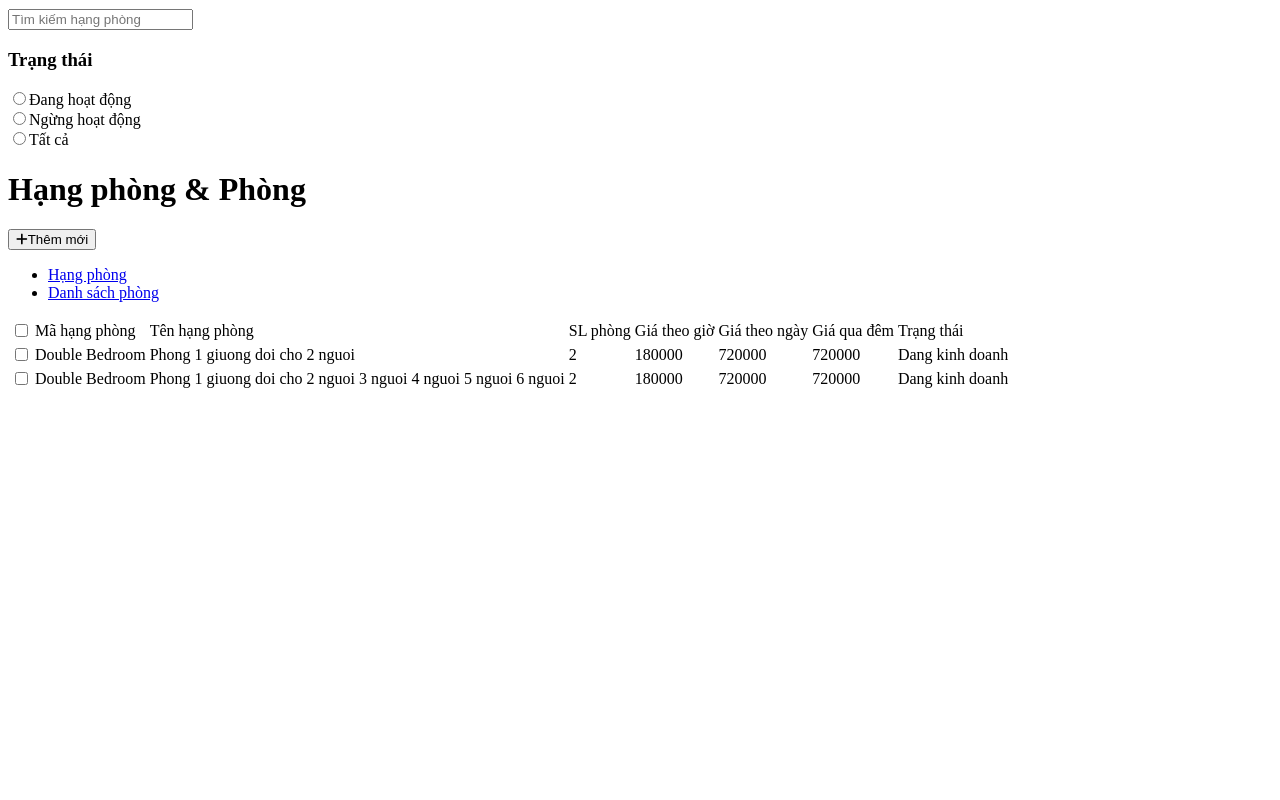
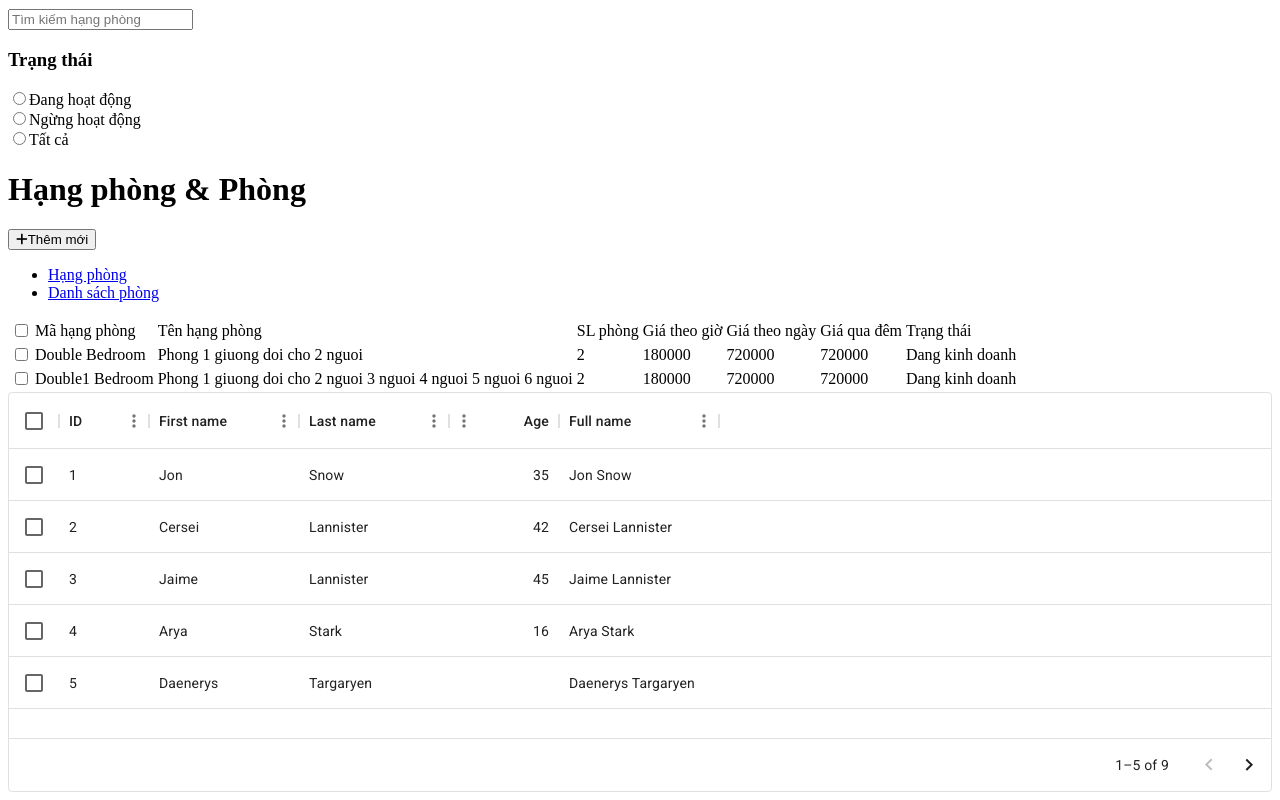
Before and after one commit to khanhtb1306/core_mana_hotel_fe, a React (Create React App) app in the folder app/: page /categoryRoomManagement in a window 1280 px wide. Shown: the part 863-1663 px from the top of the page. Before the commit the page ends 1263 px from the top, so only its background shows below. Built offline with nearby package versions, Linux system fonts and the light colour scheme.

Commit message:
Change button to component and install grid to create table easy

```diff
--- a/app/package.json
+++ b/app/package.json
@@ -3,6 +3,10 @@
   "version": "0.1.0",
   "private": true,
   "dependencies": {
+    "@emotion/react": "^11.11.1",
+    "@emotion/styled": "^11.11.0",
+    "@mui/material": "^5.14.11",
+    "@mui/x-data-grid": "^6.16.0",
     "@tailwindcss/forms": "^0.5.6",
     "@testing-library/jest-dom": "^5.17.0",
     "@testing-library/react": "^13.4.0",
--- a/app/src/components/FilterSearch.js
+++ b/app/src/components/FilterSearch.js
@@ -8,7 +8,7 @@ function FilterSearch(props) {
       <div className="p-5 shadow-md mb-10 bg-white">
         <h3 className="pb-5">{props.name}</h3>
         <input
-          className="w-full py-2 px-3 text-gray-700 border-b-2"
+          className="w-full py-2 px-3 text-gray-700 border-0 border-b focus:border-b-2 focus:border-green-500 focus:ring-0 "
           id="username"
           type="text"
           placeholder={props.subName}
--- a/app/src/components/FilterStatus.js
+++ b/app/src/components/FilterStatus.js
@@ -3,13 +3,13 @@ function FilterStatus() {
     <>
       <div className="p-5 shadow-md mb-10 bg-white">
         <h3 className="pb-5">Trạng thái</h3>
-        <input type="radio" id="active" name="status" className="p-2 mr-2" />
+        <input type="radio" id="active" name="status" className="p-2 mr-2 focus:ring-green-200 text-green-500" />
         <label htmlFor="active">Đang hoạt động</label>
         <br />
-        <input type="radio" id="inative" name="status" className="p-2 mr-2" />
+        <input type="radio" id="inative" name="status" className="p-2 mr-2 focus:ring-green-200 text-green-500" />
         <label htmlFor="inative">Ngừng hoạt động</label>
         <br />
-        <input type="radio" id="all" name="status" className="p-2 mr-2" />
+        <input type="radio" id="all" name="status" className="p-2 mr-2 focus:ring-green-200 text-green-500" />
         <label htmlFor="all">Tất cả</label>
         <br />
       </div>
--- /dev/null
+++ b/app/src/components/UI/Button.js
@@ -0,0 +1,34 @@
+import { useState } from "react";
+
+function Button(props) {
+  const [showAction, setShowAction] = useState(false);
+  const list = props.names.map((item) => (
+    <div className="py-2 px-4 hover:bg-gray-200">
+      <i key={item.name} class={`${item.icon} pr-4`}></i>
+      {item.name}
+      <br />
+    </div>
+  ));
+
+  return (
+    <div
+      className="ml-auto"
+      onMouseMove={() => setShowAction(true)}
+      onMouseOut={() => setShowAction(false)}
+    >
+      <button className="bg-green-500 text-white py-2 px-4 rounded hover:bg-green-700">
+        <i className={`${props.iconAction} pr-2`}></i>
+        {props.action}
+      </button>
+      {showAction ? (
+        <>
+          <div className="absolute bg-white ml-auto w-60 py-3">
+            {list}
+          </div>
+        </>
+      ) : null}
+    </div>
+  );
+}
+
+export default Button;
--- a/app/src/pages/CategoryManagement/index.js
+++ b/app/src/pages/CategoryManagement/index.js
@@ -2,6 +2,54 @@ import { useState } from "react";
 import FilterSearch from "../../components/FilterSearch";
 import FilterStatus from "../../components/FilterStatus";
 import RoomRootLayout from "../RoomRootLayout";
+import Button from "../../components/UI/Button";
+
+import Box from '@mui/material/Box';
+import { DataGrid } from '@mui/x-data-grid';
+
+const columns = [
+  { field: 'id', headerName: 'ID', width: 90 },
+  {
+    field: 'firstName',
+    headerName: 'First name',
+    width: 150,
+    editable: true,
+  },
+  {
+    field: 'lastName',
+    headerName: 'Last name',
+    width: 150,
+    editable: true,
+  },
+  {
+    field: 'age',
+    headerName: 'Age',
+    type: 'number',
+    width: 110,
+    editable: true,
+  },
+  {
+    field: 'fullName',
+    headerName: 'Full name',
+    description: 'This column has a value getter and is not sortable.',
+    sortable: false,
+    width: 160,
+    valueGetter: (params) =>
+      `${params.row.firstName || ''} ${params.row.lastName || ''}`,
+  },
+];
+
+const rows = [
+  { id: 1, lastName: 'Snow', firstName: 'Jon', age: 35 },
+  { id: 2, lastName: 'Lannister', firstName: 'Cersei', age: 42 },
+  { id: 3, lastName: 'Lannister', firstName: 'Jaime', age: 45 },
+  { id: 4, lastName: 'Stark', firstName: 'Arya', age: 16 },
+  { id: 5, lastName: 'Targaryen', firstName: 'Daenerys', age: null },
+  { id: 6, lastName: 'Melisandre', firstName: null, age: 150 },
+  { id: 7, lastName: 'Clifford', firstName: 'Ferrara', age: 44 },
+  { id: 8, lastName: 'Frances', firstName: 'Rossini', age: 36 },
+  { id: 9, lastName: 'Roxie', firstName: 'Harvey', age: 65 },
+];
 
 const DUMMY_CATEGORY_ROOM = [
   {
@@ -14,7 +62,7 @@ const DUMMY_CATEGORY_ROOM = [
     status: "Dang kinh doanh",
   },
   {
-    id: "Double Bedroom",
+    id: "Double1 Bedroom",
     name: "Phong 1 giuong doi cho 2 nguoi 3 nguoi 4 nguoi 5 nguoi 6 nguoi ",
     amount: "2",
     priceHour: 180000,
@@ -26,12 +74,18 @@ const DUMMY_CATEGORY_ROOM = [
 
 function CategoryManagementPage() {
   const all = ["Tat ca", "Tang 1", "Tang 2"];
-  const [showNew, setShowNew] = useState(false);
 
+  const [showButtonAction, setShowButtonAction] = useState(false);
+
+  //Get each row from list category room
   const listCate = DUMMY_CATEGORY_ROOM.map((item) => (
     <tr key={item.id} className="border-gray-300 border even:bg-white">
       <td className="p-2">
-        <input type="checkbox" className="w-5 h-5 border-gray-300 focus:ring-green-200 text-green-500" />
+        <input
+          type="checkbox"
+          className="w-5 h-5 border-gray-300 focus:ring-green-200 text-green-500"
+          onChange={() => setShowButtonAction(!showButtonAction)}
+        />
       </td>
       <td className="p-2">{item.id}</td>
       <td className="p-2">{item.name}</td>
@@ -42,8 +96,6 @@ function CategoryManagementPage() {
       <td className="p-2">{item.status}</td>
     </tr>
   ));
-
-  console.log(listCate);
 
   return (
     <>
@@ -61,37 +113,31 @@ function CategoryManagementPage() {
         <div className="w-10/12 pt-5 pl-5 mr-10">
           <div className="flex">
             <h1 className="text-4xl">Hạng phòng & Phòng</h1>
-            <div
-              className="ml-auto"
-              onMouseMove={() => setShowNew(true)}
-              onMouseOut={() => setShowNew(false)}
-            >
-              <button className="bg-green-500 text-white py-2 px-4 rounded hover:bg-green-700">
-                <i className="fa-solid fa-plus pr-2"></i>
-                Thêm mới
-              </button>
-              {showNew ? (
-                <>
-                  <div className="absolute bg-white ml-auto w-40 py-3">
-                    <div className="py-2 px-4 hover:bg-gray-200">
-                      <i className="fa-solid fa-plus pr-4"></i>
-                      Hạng phòng
-                    </div>
-                    <div className="py-2 px-4 hover:bg-gray-200">
-                      <i className="fa-solid fa-plus pr-4"></i>
-                      Phòng
-                    </div>
-                  </div>
-                </>
-              ) : null}
-            </div>
+            {showButtonAction ? (
+              <Button
+                action="Thao tác"
+                iconAction="fa-solid fa-ellipsis-vertical"
+                names={[{ name: "Xoá hạng phòng", icon: "fa-solid fa-trash" }]}
+              />
+            ) : null}
+            <Button
+              action="Thêm mới"
+              iconAction="fa-solid fa-plus"
+              names={[
+                { name: "Hạng phòng", icon: "fa-solid fa-plus" },
+                { name: "Phòng", icon: "fa-solid fa-plus" },
+              ]}
+            />
           </div>
           <RoomRootLayout />
           <table className="table-auto w-full">
             <thead className="bg-blue-200">
               <tr className="border-blue-300 border">
                 <td className="p-2">
-                  <input type="checkbox"  className="w-5 h-5 border-gray-300 focus:ring-green-200 text-green-500" />
+                  <input
+                    type="checkbox"
+                    className="w-5 h-5 border-gray-300 focus:ring-green-200 text-green-500"
+                  />
                 </td>
                 <td className="p-2">Mã hạng phòng</td>
                 <td className="p-2">Tên hạng phòng</td>
@@ -102,10 +148,24 @@ function CategoryManagementPage() {
                 <td className="p-2">Trạng thái</td>
               </tr>
             </thead>
-            <tbody>
-              {listCate}
-            </tbody>
+            <tbody>{listCate}</tbody>
           </table>
+          <Box sx={{ height: 400, width: '100%' }}>
+      <DataGrid
+        rows={rows}
+        columns={columns}
+        initialState={{
+          pagination: {
+            paginationModel: {
+              pageSize: 5,
+            },
+          },
+        }}
+        pageSizeOptions={[5]}
+        checkboxSelection
+        disableRowSelectionOnClick
+      />
+    </Box>
         </div>
       </div>
     </>
```
Also changed, not shown: 1 other file (tests, documents, lock files or other folders).
